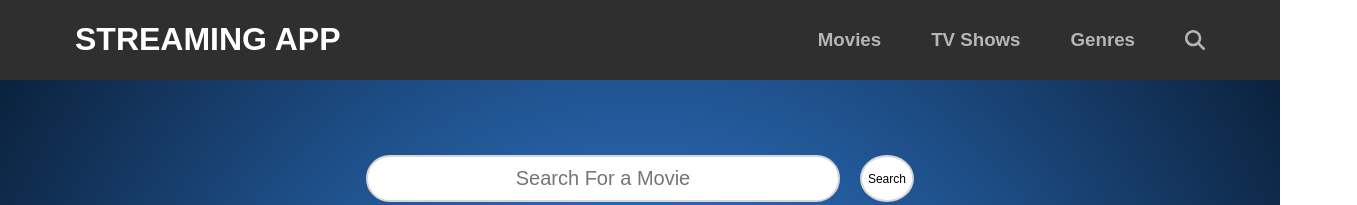
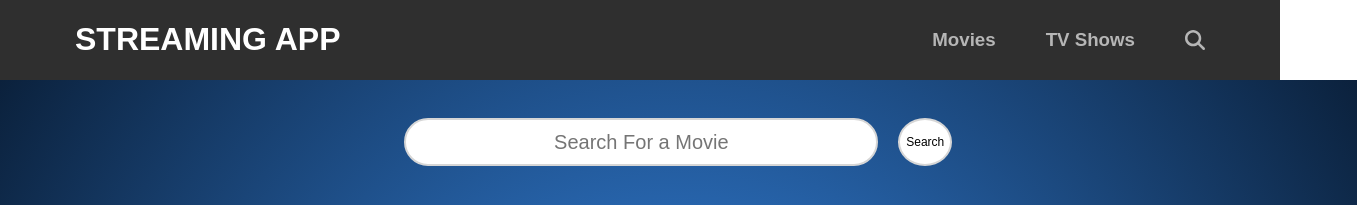
Before and after one commit to raythomass/streaming-app, a React app in the folder client/: page /search in a window 1280 px wide. Shown: the top 205 px of the page, 1357 px wide, since content can reach past the window. Built offline with nearby package versions, Linux system fonts and the light colour scheme; no server answers; the HTML template or start-up script is replaced by a standard one.

Commit message:
changed page height and how the background is displayed

```diff
--- a/client/src/App.css
+++ b/client/src/App.css
@@ -46,8 +46,6 @@
 .all {
   min-height: 100vh;
   max-height: 100%;
-  background: rgb(56,141,240);
-  background: radial-gradient(circle, rgba(56,141,240,1) 0%, rgba(11,33,60,1) 100%);
 }
 
 
@@ -97,6 +95,12 @@
 /*  -------- HOMEPAGE --------  */
 
 .homepage {
+  min-height: 100vh;
+  max-height: 100%;
+  min-width: 100vw;
+  max-width: 100%;
+  background: rgb(56,141,240);
+  background: radial-gradient(circle, rgba(56,141,240,1) 0%, rgba(11,33,60,1) 100%);
   font-family: "Manrope", sans-serif;
   padding-bottom: 5%;
 }
@@ -114,9 +118,6 @@
   margin-left: 3%;
   margin-right: 3%;
   margin-top: 5%;
-}
-.movie-title {
-  font-weight: bold;
 }
 
 .poster-img {
@@ -136,17 +137,25 @@
 /*  -------- MOVIES AND SHOWS PAGE --------  */
 
 .tv-page {
-  color: white;
   min-height: 100vh;
   max-height: 100%;
+  min-width: 100vw;
+  max-width: 100%;
+  background: rgb(56,141,240);
+  background: radial-gradient(circle, rgba(56,141,240,1) 0%, rgba(11,33,60,1) 100%);
+  color: white;
   padding: 3%;
 }
 
 
 .movie-page {
-  color: white;
   min-height: 100vh;
   max-height: 100%;
+  min-width: 100vw;
+  max-width: 100%;
+  background: rgb(56,141,240);
+  background: radial-gradient(circle, rgba(56,141,240,1) 0%, rgba(11,33,60,1) 100%);
+  color: white;
   padding: 3%;
 }
 
@@ -258,6 +267,17 @@
 
 /*  -------- SEARCH PAGE AND RESULTS --------  */
 
+.search-page {
+  min-height: 100vh;
+  max-height: 100%;
+  min-width: 100vw;
+  max-width: 100%;
+  background: rgb(56,141,240);
+  background: radial-gradient(circle, rgba(56,141,240,1) 0%, rgba(11,33,60,1) 100%);
+  color: white;
+  padding: 3%;
+}
+
 .search-container {
   font-family: "Manrope", sans-serif;
   padding-bottom: 5%;
--- a/client/src/components/Nav.jsx
+++ b/client/src/components/Nav.jsx
@@ -16,9 +16,6 @@ function Nav() {
                     <Link className='nav-link' to={'/tvshows'}>
                         <h3>TV Shows</h3>
                     </Link>
-                    <a className='nav-link' href='#'>
-                        <h3>Genres</h3>
-                    </a>
                     <Link className='nav-link' to={'/search'}>
                         <FontAwesomeIcon icon={faMagnifyingGlass} className='fa-lg' />
                     </Link>
--- a/client/src/pages/SearchPage.jsx
+++ b/client/src/pages/SearchPage.jsx
@@ -49,9 +49,8 @@ function SearchPage() {
 
     return(
         <>
+        <div className="search-page">
             <div className="search-container">
-                {/* <h1 className="search-title">Hello Search Page</h1> */}
-                <div className="search-margin"></div>
                 <SearchBar
                 value={search}
                 handleFormSubmit={handleFormSubmit}
@@ -70,6 +69,8 @@ function SearchPage() {
                 ))}
                 </div>
             </div>
+
+        </div>
         </>
     )
 };
```
Also changed, not shown: client/src/pages/TVShows.jsx (+0 -7 lines).
